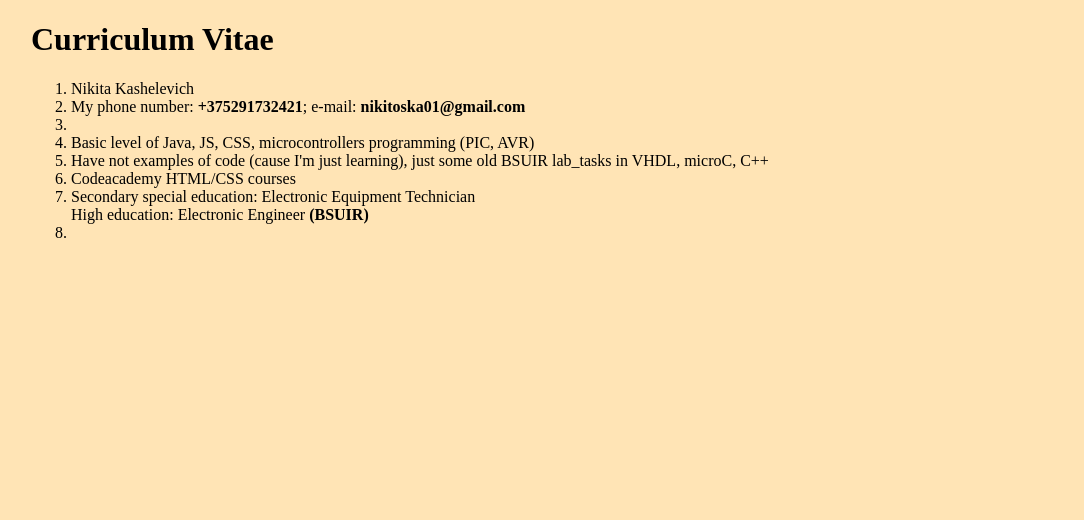
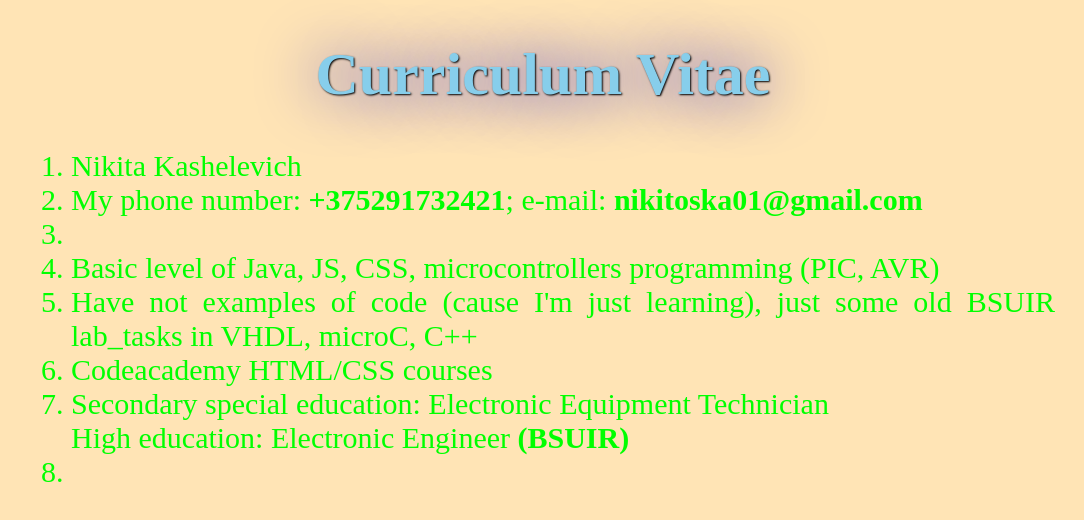
Before and after one commit to GoldenKit/rsschool-codejam1-cv, a plain HTML site: page index.html in a window 1280 px wide. Shown: the whole page, without its empty margins (97-1181 px from the left). Drawn offline with Linux system fonts and the light colour scheme.

Commit message:
feat:css_h1_style

```diff
--- a/style.css
+++ b/style.css
@@ -3,3 +3,16 @@ background-color: moccasin;
 max-width: 1024px;
 margin: 0 auto;
 }
+
+h1{
+  font-weight: bold;
+  font-size: 60px;
+  color: skyblue ;
+  text-align: center;
+  text-shadow: 1px 1px 2px black, 0 0 1em mediumblue;
+}
+li{
+font-size: 30px;
+color: lime;
+text-align: justify;
+}
```
